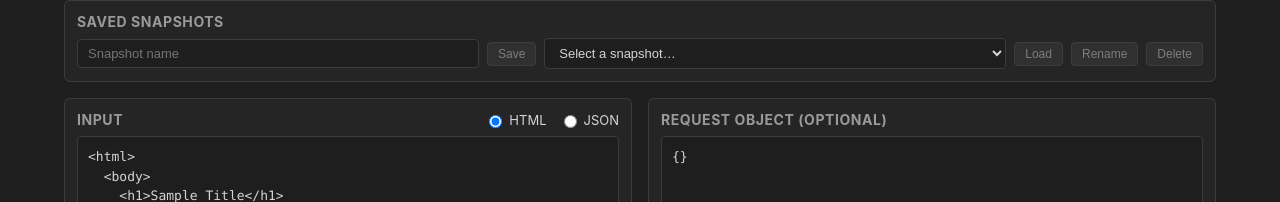
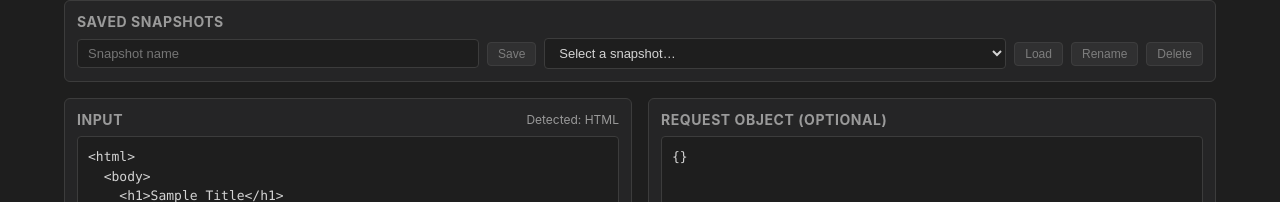
Before and after one commit to bintzknocker/SitecoreSearchDocumentExtractorDebugger, a Next.js app: page / in a window 1280 px wide. Shown: the part 97-299 px from the top of the page. Built offline with nearby package versions, Linux system fonts and the light colour scheme.

Commit message:
removed the html and json radio button to make the app autodetect the type. fixed a bug where switching snapshots didnt clear the ui

```diff
--- a/app/api/execute/route.ts
+++ b/app/api/execute/route.ts
@@ -3,7 +3,6 @@ import * as vm from "node:vm";
 import * as cheerio from "cheerio";
 
 interface ExecuteRequestBody {
-  inputMode: "html" | "json";
   rawInput: string;
   requestJson: string;
   extractorCode: string;
@@ -25,7 +24,7 @@ function formatLogArg(arg: unknown): string {
 
 export async function POST(req: NextRequest) {
   const body = (await req.json()) as ExecuteRequestBody;
-  const { inputMode, rawInput, requestJson, extractorCode } = body;
+  const { rawInput, requestJson, extractorCode } = body;
 
   const logs: LogEntry[] = [];
   const makeLogger = (level: LogEntry["level"]) =>
@@ -33,14 +32,21 @@ export async function POST(req: NextRequest) {
       logs.push({ level, message: args.map(formatLogArg).join(" ") });
     };
 
+  // Autodetect the input type: if it parses as JSON, treat it as JSON; otherwise treat it as HTML.
   let responseBody: unknown;
+  let isJson = true;
   try {
-    responseBody = inputMode === "json" ? JSON.parse(rawInput) : cheerio.load(rawInput);
-  } catch (err) {
-    return NextResponse.json(
-      { result: null, logs, error: `Failed to parse input as JSON: ${(err as Error).message}` },
-      { status: 200 }
-    );
+    responseBody = JSON.parse(rawInput);
+  } catch {
+    isJson = false;
+    try {
+      responseBody = cheerio.load(rawInput);
+    } catch (err) {
+      return NextResponse.json(
+        { result: null, logs, error: `Failed to parse input as HTML: ${(err as Error).message}` },
+        { status: 200 }
+      );
+    }
   }
 
   let requestObj: unknown;
@@ -55,7 +61,7 @@ export async function POST(req: NextRequest) {
 
   const sandbox: Record<string, unknown> = {
     cheerio,
-    $: inputMode === "html" ? responseBody : undefined,
+    $: isJson ? undefined : responseBody,
     console: {
       log: makeLogger("log"),
       warn: makeLogger("warn"),
--- a/app/globals.css
+++ b/app/globals.css
@@ -60,17 +60,9 @@ h1 {
   color: #9a9a9a;
 }
 
-.mode-toggle {
-  display: flex;
-  gap: 12px;
-  font-size: 13px;
-}
-
-.mode-toggle label {
-  display: flex;
-  align-items: center;
-  gap: 4px;
-  cursor: pointer;
+.detected-type {
+  font-size: 12px;
+  color: #9a9a9a;
 }
 
 .code-input {
--- a/app/page.tsx
+++ b/app/page.tsx
@@ -34,8 +34,6 @@ const DEFAULT_HTML = `<html>
   </body>
 </html>`;
 
-type InputMode = "html" | "json";
-
 interface LogEntry {
   level: "log" | "warn" | "error";
   message: string;
@@ -51,7 +49,6 @@ interface Snapshot {
   id: string;
   name: string;
   createdAt: number;
-  inputMode: InputMode;
   rawInput: string;
   requestJson: string;
   extractorCode: string;
@@ -74,7 +71,6 @@ function persistSnapshots(snapshots: Snapshot[]) {
 }
 
 export default function Home() {
-  const [inputMode, setInputMode] = useState<InputMode>("html");
   const [rawInput, setRawInput] = useState(DEFAULT_HTML);
   const [requestJson, setRequestJson] = useState("{}");
   const [extractorCode, setExtractorCode] = useState(DEFAULT_EXTRACTOR);
@@ -92,6 +88,15 @@ export default function Home() {
 
   const selectedSnapshot = snapshots.find((s) => s.id === selectedSnapshotId) ?? null;
 
+  const detectedInputType = (() => {
+    try {
+      JSON.parse(rawInput);
+      return "JSON";
+    } catch {
+      return "HTML";
+    }
+  })();
+
   function saveSnapshot() {
     const name = snapshotName.trim();
     if (!name) return;
@@ -108,7 +113,6 @@ export default function Home() {
       id: existing?.id ?? `${Date.now()}-${Math.random().toString(36).slice(2)}`,
       name,
       createdAt: Date.now(),
-      inputMode,
       rawInput,
       requestJson,
       extractorCode,
@@ -127,11 +131,11 @@ export default function Home() {
   function loadSnapshot() {
     const snapshot = snapshots.find((s) => s.id === selectedSnapshotId);
     if (!snapshot) return;
-    setInputMode(snapshot.inputMode);
     setRawInput(snapshot.rawInput);
     setRequestJson(snapshot.requestJson);
     setExtractorCode(snapshot.extractorCode);
     setExtractorDirty(false);
+    setResponse(null);
   }
 
   function updateSelectedSnapshot() {
@@ -139,7 +143,6 @@ export default function Home() {
 
     const updated: Snapshot = {
       ...selectedSnapshot,
-      inputMode,
       rawInput,
       requestJson,
       extractorCode,
@@ -208,7 +211,7 @@ export default function Home() {
       const res = await fetch("/api/execute", {
         method: "POST",
         headers: { "Content-Type": "application/json" },
-        body: JSON.stringify({ inputMode, rawInput, requestJson, extractorCode }),
+        body: JSON.stringify({ rawInput, requestJson, extractorCode }),
       });
       const data = (await res.json()) as ExecuteResponse;
       setResponse(data);
@@ -273,28 +276,7 @@ export default function Home() {
         <section className="panel">
           <div className="panel-header">
             <h2>Input</h2>
-            <div className="mode-toggle">
-              <label>
-                <input
-                  type="radio"
-                  name="inputMode"
-                  value="html"
-                  checked={inputMode === "html"}
-                  onChange={() => setInputMode("html")}
-                />
-                HTML
-              </label>
-              <label>
-                <input
-                  type="radio"
-                  name="inputMode"
-                  value="json"
-                  checked={inputMode === "json"}
-                  onChange={() => setInputMode("json")}
-                />
-                JSON
-              </label>
-            </div>
+            <span className="detected-type">Detected: {detectedInputType}</span>
           </div>
           <textarea
             className="code-input"
```
Also changed, not shown: 2 other files (tests, documents, lock files or other folders).
